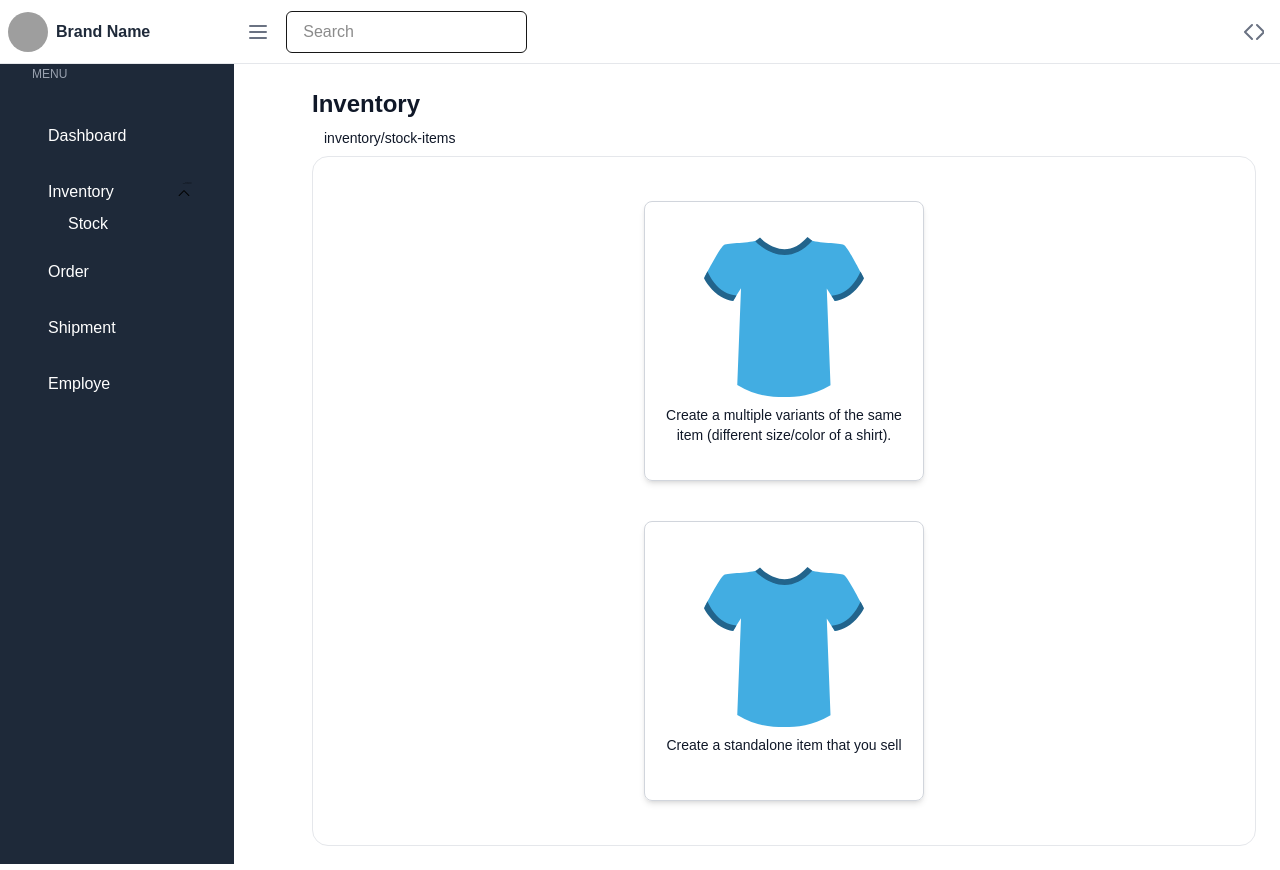
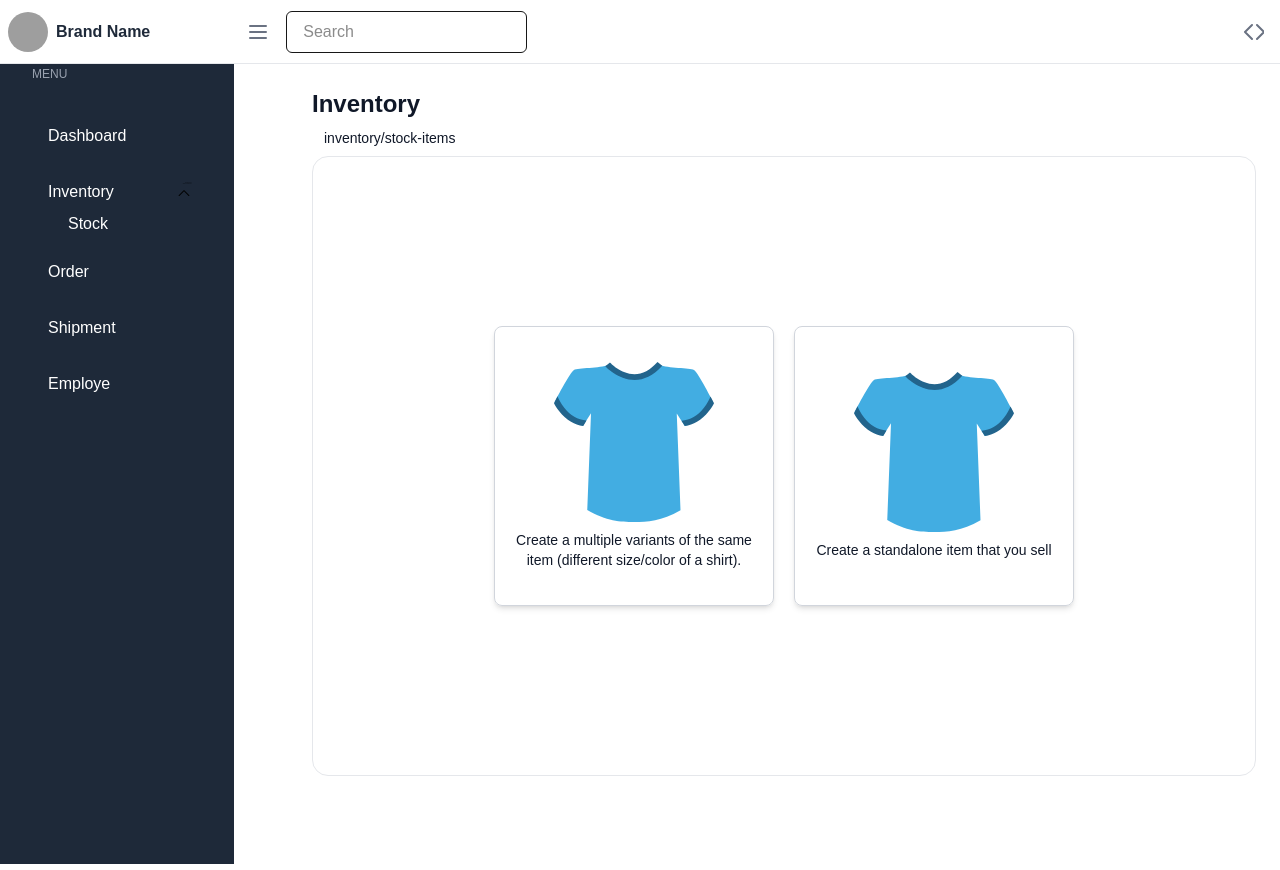
Before and after one commit to kenan324/Warehouse-management-system, a Next.js app: page /stock-items in a window 1280 px wide. After the commit the page ends 800 px from the top, so only its background shows below. Built offline with nearby package versions, Linux system fonts and the light colour scheme; no server answers; the database is empty; grey boxes are pictures that could not be loaded.

Commit message:
fix(css): center buttons using flex container

```diff
--- a/src/components/other/create-Items/CreateItems.tsx
+++ b/src/components/other/create-Items/CreateItems.tsx
@@ -5,8 +5,9 @@ import { MultipleTshirt, Tshirt } from "@/icons";
 export default function CreateItems() {
 
     return(
-        <ComponentsCard className="flex-1 min-h-0 flex flex-col items-center justify-center" hidden>
-            <Button className="w-70 h-70 shrink-0 p-7 m-5 flex flex-col items-center justify-center">
+        <ComponentsCard className=" flex-1 flex flex-col h-full min-h-0" >
+            <div className="flex flex-row items-center justify-center h-full gap-5 ">
+            <Button className="w-70 h-70 shrink-0 p-7 flex flex-col items-center justify-center">
                 <Tshirt className="w-40 h-40"/>
                 <span className="text-center">
                     Create a multiple variants of
@@ -14,13 +15,14 @@ export default function CreateItems() {
                     size/color of a shirt).
                 </span>
             </Button>
-            <Button className="w-70 h-70 shrink-0 p-7 m-5 flex flex-col items-center justify-center">
+            <Button className="w-70 h-70 shrink-0 p-7 flex flex-col items-center justify-center">
                 <Tshirt className="w-40 h-40"/>
                 <span className="text-center">
                     Create a standalone item that
                     you sell
                 </span>
             </Button>
+            </div>
         </ComponentsCard>
     )
 }
```
